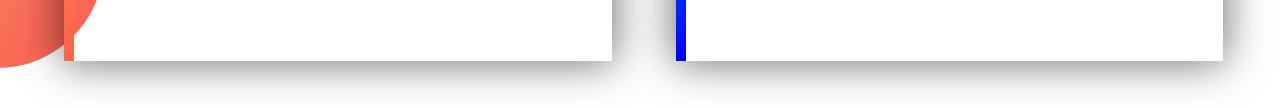
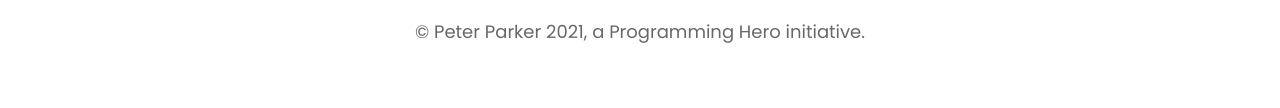
Before and after one commit to NA-Asraful-Khan/portfolio, a plain HTML site: page index.html in a window 1280 px wide. Shown: the part 1932-2040 px from the top of the page. After the commit the page ends 1995 px from the top, so only its background shows below. Drawn offline with Linux system fonts and the light colour scheme.

Commit message:
Finish Task

```diff
--- a/index.html
+++ b/index.html
@@ -59,6 +59,11 @@
                 They liked it. And uploaded the content. It was fun working at Programming Hero.</p>
             </div>
     </section>
+    <footer>
+        <p>
+            © Peter Parker 2021, a Programming Hero initiative.
+        </p>
+    </footer>
 </body>
 
 </html>
--- a/style.css
+++ b/style.css
@@ -25,7 +25,7 @@
 }
 section{
     height: 500px;
-    margin-bottom: 250px;
+    margin-bottom: 150px;
 }
 .header{
     background-image: url(images/top-banner.png);
@@ -84,3 +84,8 @@
     border-image: linear-gradient(aqua, blue);
     border-image-slice: 1;
 }
+
+footer p{
+    text-align: center;
+    color: rgb(104, 104, 104);
+}
```
